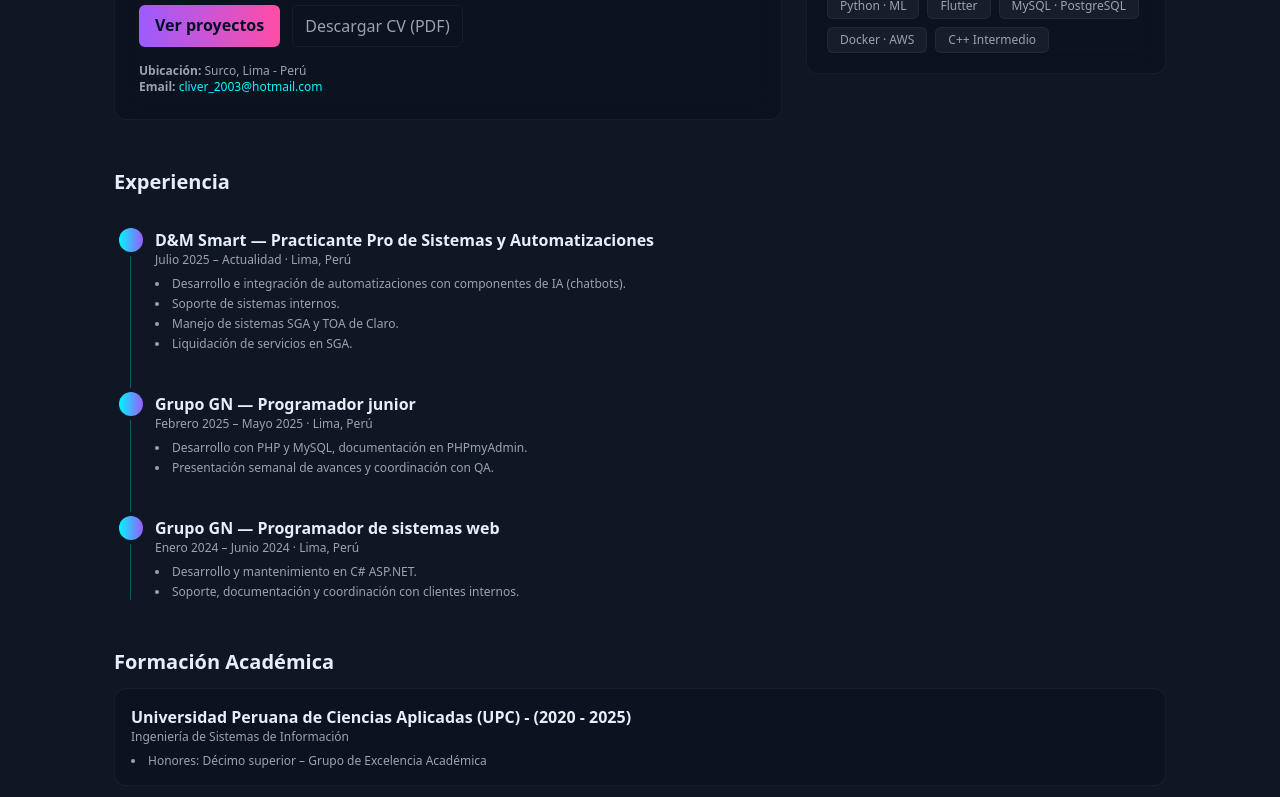
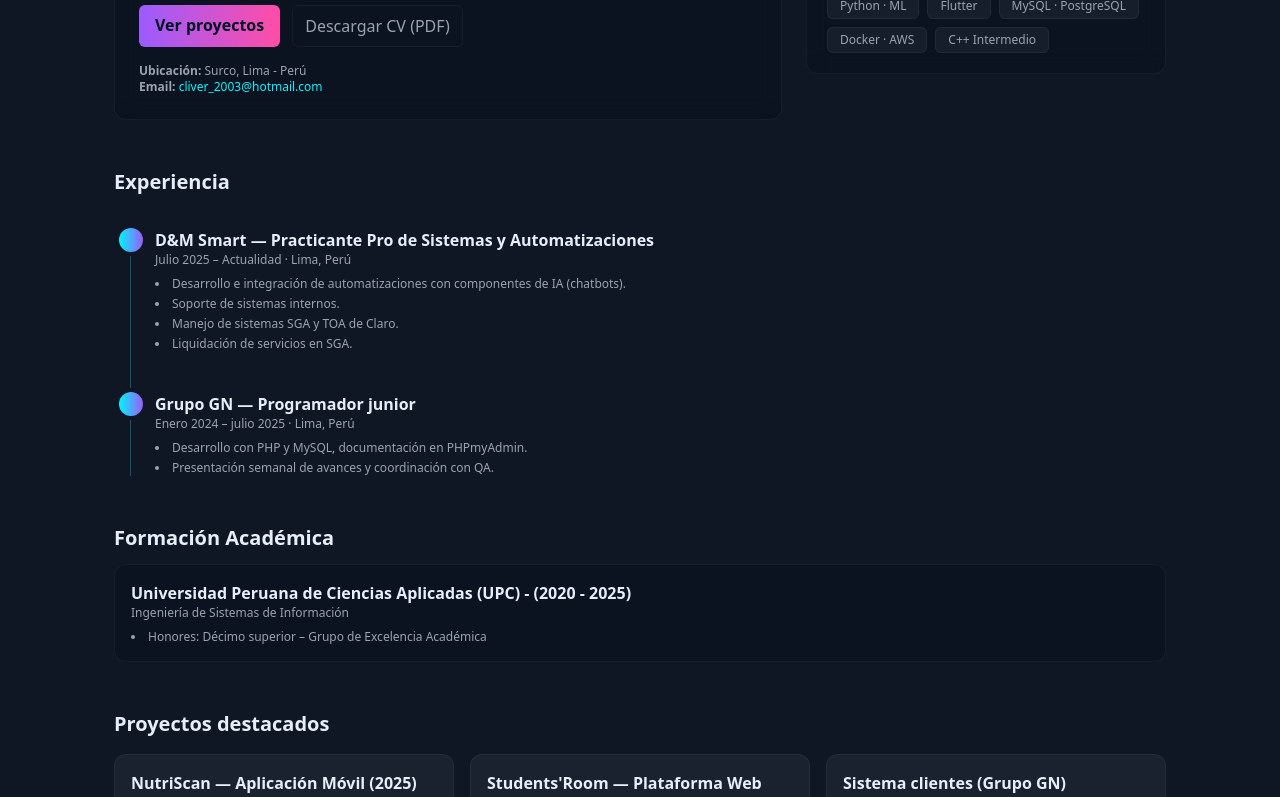
Before and after one commit to cliverFray/portofolio-cfray, a React (Vite) app: page / in a window 1280 px wide. Shown: the part 410-1207 px from the top of the page. Built offline with nearby package versions, Linux system fonts and the light colour scheme.

Commit message:
Feat: portofolio updated

```diff
--- a/src/app.jsx
+++ b/src/app.jsx
@@ -219,7 +219,7 @@ export default function App() {
               </a>
               <a
                 className="px-3 py-2 rounded-md border border-white/5 text-gray-400 hover:text-[#00f5ff]"
-                href="./public/Cliver_Aguilar_PJ.pdf"
+                href="./public/Cliver_Aguilar_PJ3.pdf"
                 download
               >
                 Descargar CV (PDF)
@@ -342,7 +342,7 @@ export default function App() {
               <span className="absolute -left-3 flex items-center justify-center w-6 h-6 bg-gradient-to-r from-[#00f5ff] to-[#9b5cff] rounded-full ring-4 ring-[#0f1724]"></span>
               <h3 className="font-semibold">Grupo GN — Programador junior</h3>
               <p className="text-xs text-gray-400">
-                Febrero 2025 – Mayo 2025 · Lima, Perú
+                Enero 2024 – julio 2025 · Lima, Perú
               </p>
               <ul className="list-disc list-inside text-xs text-gray-400 mt-2 space-y-1">
                 <li>
@@ -353,7 +353,7 @@ export default function App() {
             </div>
 
             {/* ITEM 3 */}
-            <div className="ml-6">
+            {/* <div className="ml-6">
               <span className="absolute -left-3 flex items-center justify-center w-6 h-6 bg-gradient-to-r from-[#00f5ff] to-[#9b5cff] rounded-full ring-4 ring-[#0f1724]"></span>
               <h3 className="font-semibold">
                 Grupo GN — Programador de sistemas web
@@ -367,7 +367,7 @@ export default function App() {
                   Soporte, documentación y coordinación con clientes internos.
                 </li>
               </ul>
-            </div>
+            </div> */}
           </div>
         </motion.section>
 
```
Also changed, not shown: 2 other files (tests, documents, lock files or other folders).
